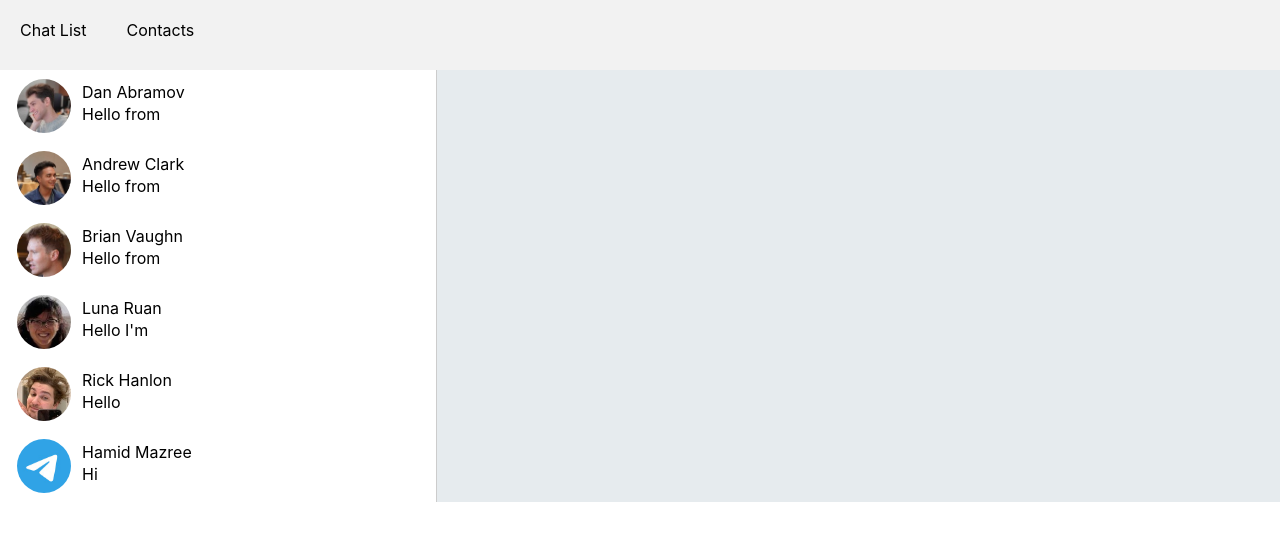
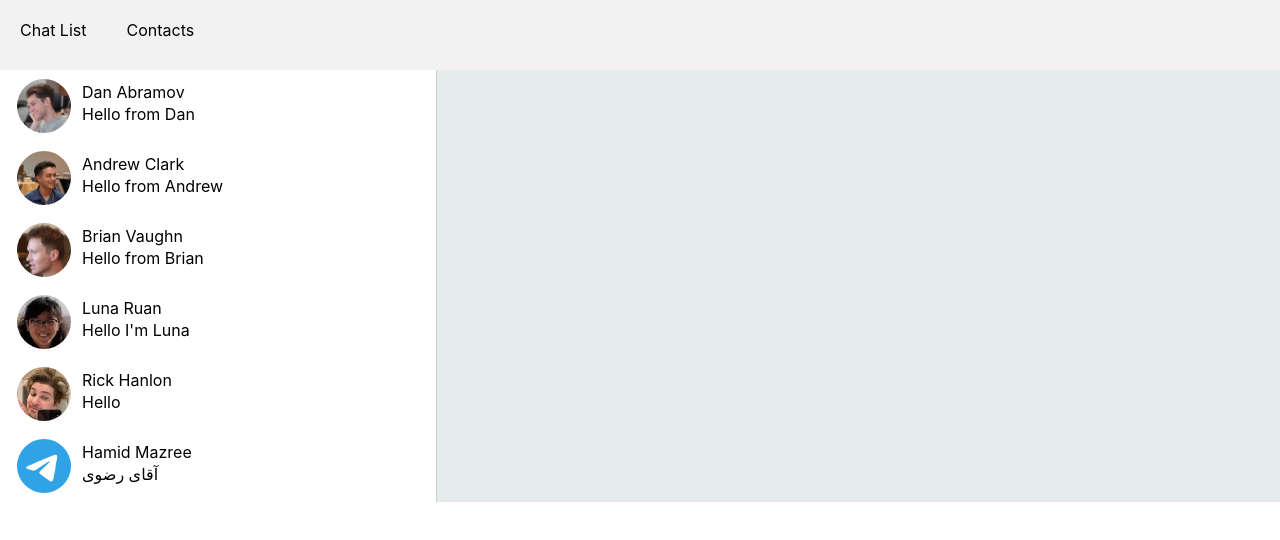
Before and after one commit to mtaba/telagramapp, a React (Create React App) app: page / in a window 1280 px wide. Shown: the top 540 px of the page. Built offline with nearby package versions, Linux system fonts and the light colour scheme.

Commit message:
fix to show last message

```diff
--- a/src/components/chat/chat.component.jsx
+++ b/src/components/chat/chat.component.jsx
@@ -8,6 +8,7 @@ import './chat.styles.scss';
 
 function Chat({chat , setCurrentChat}){
     const history = useHistory();
+    let latMessageIndex =chat.messages.length-1
     function handleClick(){
         setCurrentChat(chat);
         history.push("/chat");
@@ -15,7 +16,7 @@ function Chat({chat , setCurrentChat}){
   return  (
           <li  className="chatlist-chat" onClick={handleClick}>
           <Avatar imageUrl={chat.picture} />
-          <UserCaption  title={chat.messages[0].from} subtitle={chat.messages[0].text.substr(0,10)} />
+          <UserCaption  title={chat.messages[0].from} subtitle={chat.messages[latMessageIndex].text.substr(0,20)} />
           </li>
   )
 }
--- a/src/pages/contactPage/contactPage.styles.scss
+++ b/src/pages/contactPage/contactPage.styles.scss
@@ -1,5 +1,8 @@
 .contact-page {
   display: flex;
   flex-direction: column;
+  ul{
+    padding: 0 0.5rem
+  }
 
 }
```
